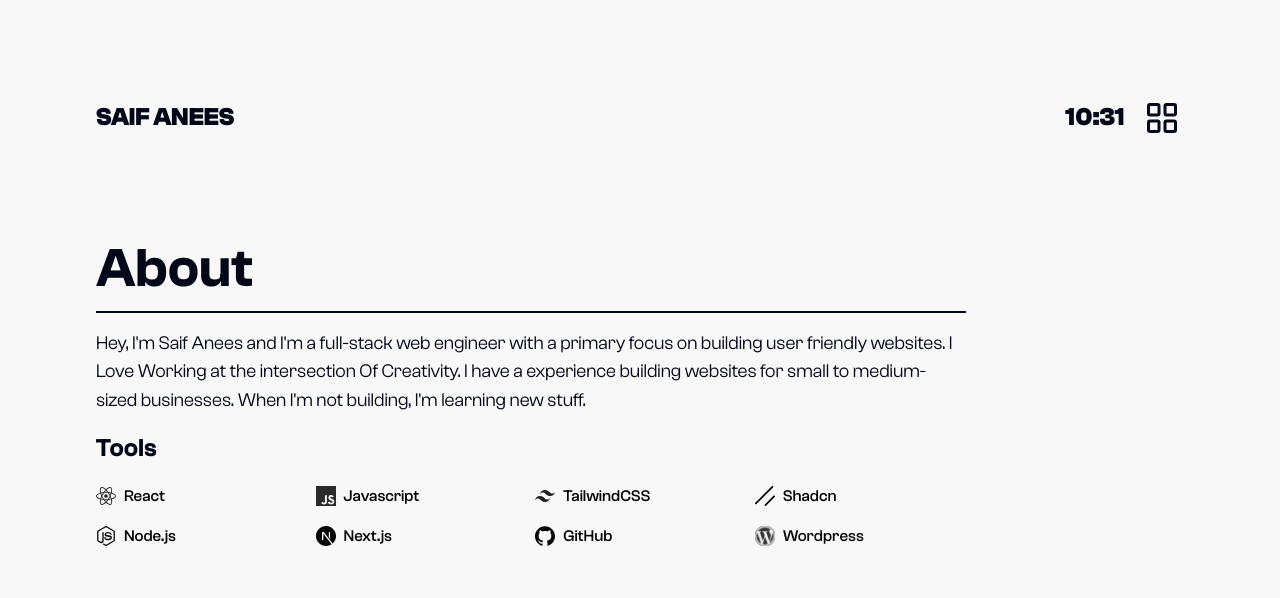
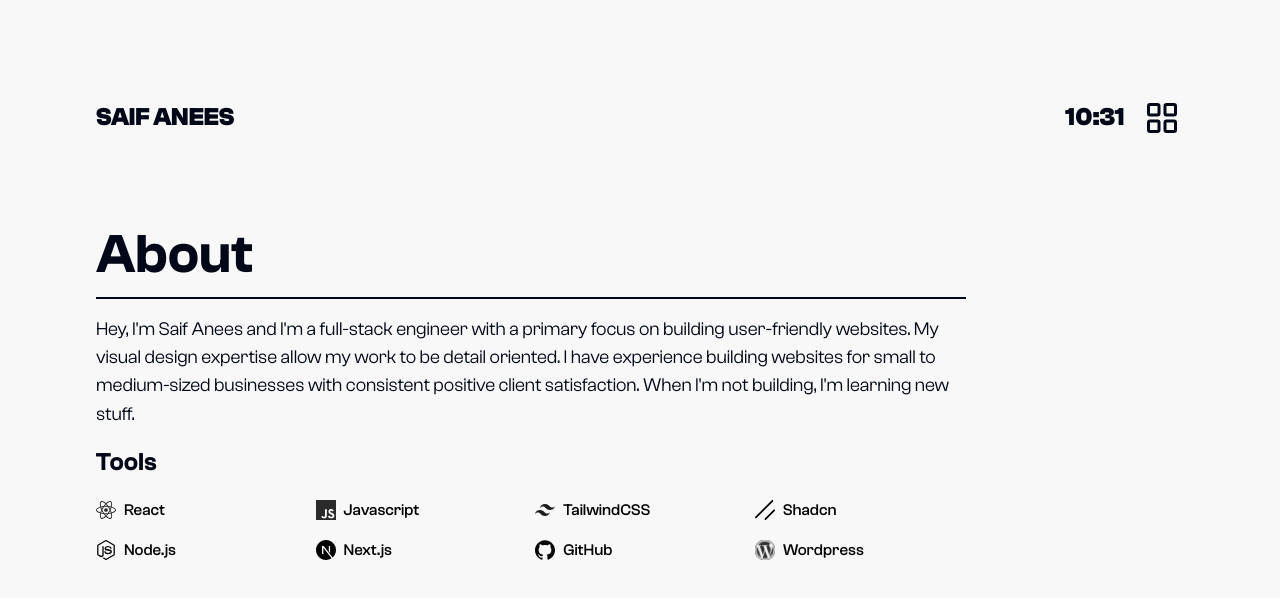
Before and after one commit to saiFaneeS/saifanees-portfolio, a Next.js app: page /about in a window 1280 px wide. Shown: the top 598 px of the page. Built offline with nearby package versions, Linux system fonts and the light colour scheme.

Commit message:
added whatsapp, removed auto switch from works

```diff
--- a/components/About.jsx
+++ b/components/About.jsx
@@ -22,12 +22,13 @@ const About = () => {
         <div className="h-full w-full flex flex-col justify-center lg:w-4/5">
           <h2 className="text-3xl font-semibold">About </h2>
           <div className="h-[2px] shrink-0 w-full bg-current mb-4"></div>
-          <p className="text-base">
-            Hey, I&apos;m Saif Anees and I&apos;m a full-stack web engineer with
-            a primary focus on building user friendly websites. I Love Working
-            at the intersection Of Creativity. I have a experience building
-            websites for small to medium-sized businesses. When I&apos;m not
-            building, I&apos;m learning new stuff.
+          <p className="text-base ">
+            Hey, I&apos;m Saif Anees and I&apos;m a full-stack engineer with a
+            primary focus on building user-friendly websites. My visual design
+            expertise allow my work to be detail oriented. I have experience
+            building websites for small to medium-sized businesses with
+            consistent positive client satisfaction. When I&apos;m not building,
+            I&apos;m learning new stuff.
           </p>
           <p className="text-lg font-semibold text-slate-950 my-4">Tools</p>
           <div className="grid grid-cols-4 max-md:grid-cols-3 max-sm:grid-cols-2 gap-2 gap-y-4 mb-6">
--- a/components/Navbar.jsx
+++ b/components/Navbar.jsx
@@ -30,7 +30,7 @@ const Navbar = () => {
         <div className="text-lg font-bold flex gap-4 items-center justify-center">
           <span>{currentTime}</span>
           <span
-            className="cursor-pointer hover:bg-gray-200 hover:bg-opacity-80 p-1 rounded-md transition-all"
+            className="cursor-pointer hover:bg-gray-200 hover:bg-opacity-50 p-1 rounded-md transition-all"
             onClick={() => setIsActive(!isActive)}
           >
             <LayoutGrid size={36} />
```
